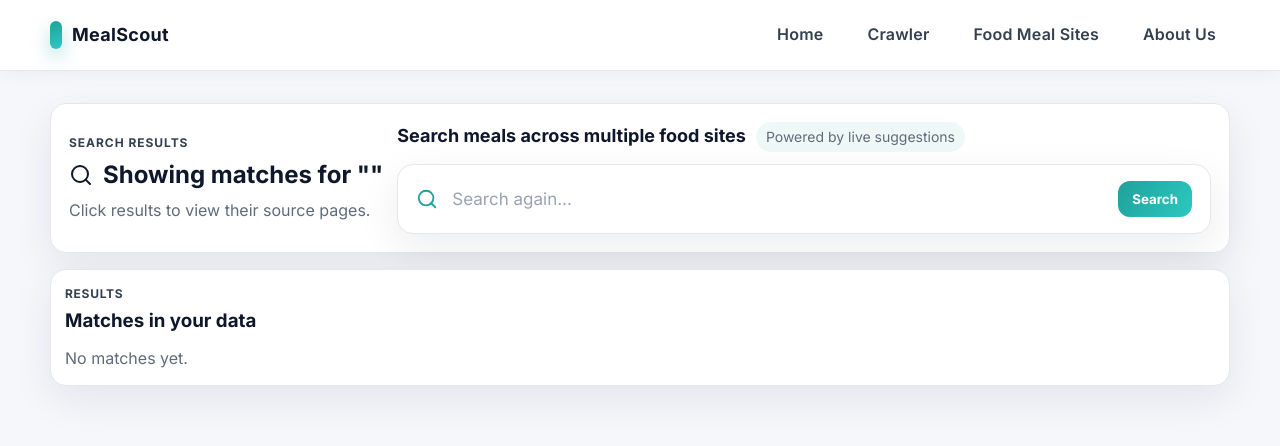
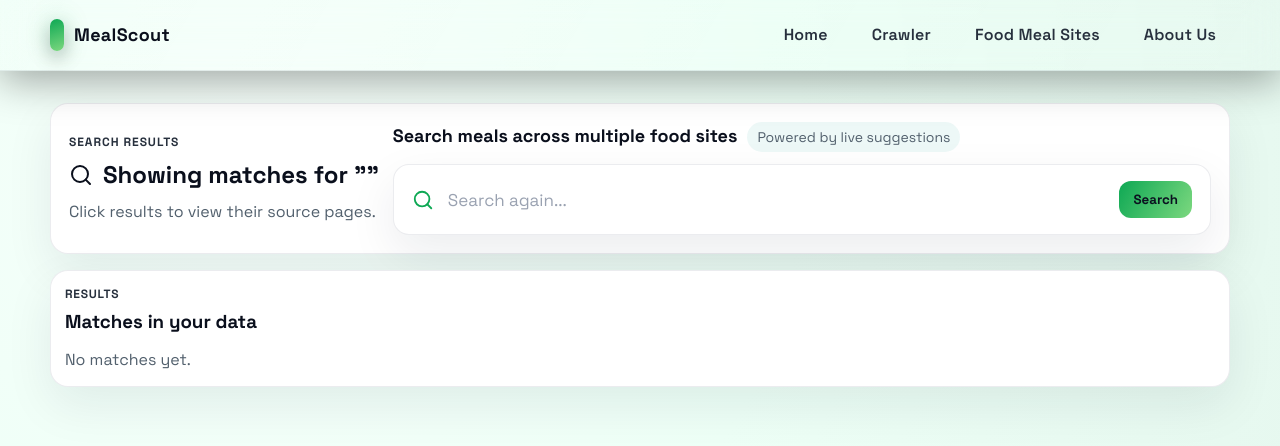
Before and after one commit to meenbajwa/mealsapp, a React (Vite) app: page /search in a window 1280 px wide. Shown: the top 446 px of the page. Built offline with nearby package versions, Linux system fonts and the light colour scheme.

Commit message:
front-end-freezed

```diff
--- a/src/App.css
+++ b/src/App.css
@@ -1,6 +1,7 @@
 .app-shell {
   background: var(--bg);
   min-height: 100vh;
+  transition: background 0.4s ease;
 }
 
 .content-area {
@@ -31,6 +32,7 @@
 .card-surface {
   background: var(--surface);
   border: 1px solid var(--border);
-  border-radius: 16px;
+  border-radius: 18px;
   box-shadow: var(--shadow-soft);
+  backdrop-filter: blur(6px);
 }
--- a/src/components/MealsGrid.module.css
+++ b/src/components/MealsGrid.module.css
@@ -29,7 +29,7 @@
 }
 
 .badge {
-  background: rgba(31, 161, 156, 0.1);
+  background: rgba(14, 168, 84, 0.12);
   color: var(--primary-strong);
   padding: 6px 10px;
   border-radius: 12px;
--- a/src/components/Navbar.module.css
+++ b/src/components/Navbar.module.css
@@ -2,9 +2,10 @@
   position: sticky;
   top: 0;
   z-index: 10;
-  background: var(--surface);
+  background: linear-gradient(120deg, rgba(255, 255, 255, 0.06), rgba(255, 255, 255, 0.02));
   border-bottom: 1px solid var(--border);
-  box-shadow: 0 4px 16px rgba(15, 23, 42, 0.04);
+  box-shadow: 0 10px 40px rgba(0, 0, 0, 0.35);
+  backdrop-filter: blur(16px);
 }
 
 .navInner {
@@ -25,11 +26,11 @@
 }
 
 .logoMark {
-  width: 12px;
-  height: 28px;
-  background: linear-gradient(160deg, var(--primary), #2fc9c2);
-  border-radius: 8px;
-  box-shadow: 0 8px 18px rgba(31, 161, 156, 0.35);
+  width: 14px;
+  height: 32px;
+  background: linear-gradient(160deg, var(--primary), var(--accent));
+  border-radius: 10px;
+  box-shadow: 0 8px 18px rgba(0, 0, 0, 0.25), var(--glow);
 }
 
 .logoText {
@@ -48,6 +49,7 @@
   color: var(--text);
   cursor: pointer;
   transition: border-color 0.2s ease, transform 0.2s ease;
+  box-shadow: var(--shadow-soft);
 }
 
 .menuButton:hover {
@@ -71,15 +73,15 @@
 }
 
 .link:hover {
-  background: rgba(31, 161, 156, 0.08);
+  background: rgba(255, 255, 255, 0.08);
   color: var(--text-strong);
   transform: translateY(-1px);
 }
 
 .active {
-  background: rgba(31, 161, 156, 0.12);
-  color: var(--primary-strong);
-  box-shadow: inset 0 0 0 1px rgba(31, 161, 156, 0.2);
+  background: rgba(255, 255, 255, 0.12);
+  color: var(--text-strong);
+  box-shadow: inset 0 0 0 1px var(--border-strong);
 }
 
 @media (max-width: 768px) {
--- a/src/components/SearchBar.module.css
+++ b/src/components/SearchBar.module.css
@@ -63,8 +63,8 @@
 
 .submit {
   border: none;
-  background: linear-gradient(120deg, #1fa19c, #2cc8c1);
-  color: white;
+  background: linear-gradient(120deg, var(--primary), var(--accent));
+  color: #0b1220;
   font-weight: 800;
   padding: 10px 14px;
   border-radius: 12px;
--- a/src/components/SiteList.module.css
+++ b/src/components/SiteList.module.css
@@ -61,14 +61,14 @@
 }
 
 .item:hover {
-  border-color: rgba(31, 161, 156, 0.3);
+  border-color: rgba(14, 168, 84, 0.3);
   box-shadow: var(--shadow-soft);
   transform: translateY(-2px);
 }
 
 .active {
-  border-color: rgba(31, 161, 156, 0.6);
-  background: #eefaf8;
+  border-color: rgba(14, 168, 84, 0.6);
+  background: #e9fff2;
   box-shadow: var(--shadow-hover);
 }
 
--- a/src/components/SuggestionsPanel.module.css
+++ b/src/components/SuggestionsPanel.module.css
@@ -20,7 +20,7 @@
 
 .pill {
   padding: 6px 10px;
-  background: rgba(31, 161, 156, 0.1);
+  background: rgba(14, 168, 84, 0.12);
   color: var(--primary-strong);
   border-radius: 12px;
   font-size: 13px;
@@ -49,9 +49,9 @@
   align-items: center;
   gap: 10px;
   padding: 12px;
-  background: rgba(31, 161, 156, 0.08);
+  background: rgba(14, 168, 84, 0.08);
   border-radius: 12px;
-  border: 1px dashed rgba(31, 161, 156, 0.3);
+  border: 1px dashed rgba(14, 168, 84, 0.3);
 }
 
 .spellIcon {
@@ -94,7 +94,7 @@
 .item:hover {
   transform: translateY(-2px);
   box-shadow: var(--shadow-hover);
-  border-color: rgba(31, 161, 156, 0.3);
+  border-color: rgba(14, 168, 84, 0.3);
 }
 
 .itemLeft {
--- /dev/null
+++ b/src/components/ThemeToggle.module.css
@@ -0,0 +1,34 @@
+.toggle {
+  display: inline-flex;
+  align-items: center;
+  gap: 8px;
+  padding: 8px 12px;
+  border-radius: 12px;
+  border: 1px solid var(--border);
+  background: var(--surface);
+  color: var(--text-strong);
+  font-weight: 700;
+  cursor: pointer;
+  transition: transform 0.15s ease, box-shadow 0.15s ease, border-color 0.15s ease;
+  box-shadow: var(--shadow-soft);
+}
+
+.toggle:hover {
+  transform: translateY(-1px);
+  box-shadow: var(--shadow-hover);
+  border-color: var(--border-strong);
+}
+
+.thumb {
+  display: grid;
+  place-items: center;
+  width: 28px;
+  height: 28px;
+  border-radius: 50%;
+  background: linear-gradient(135deg, var(--primary), var(--accent));
+  color: #0b1220;
+}
+
+.label {
+  font-size: 13px;
+}
--- a/src/components/TopSearches.module.css
+++ b/src/components/TopSearches.module.css
@@ -29,7 +29,7 @@
 }
 
 .badge {
-  background: rgba(31, 161, 156, 0.1);
+  background: rgba(14, 168, 84, 0.12);
   color: var(--primary-strong);
   padding: 6px 10px;
   border-radius: 12px;
@@ -59,7 +59,7 @@
 
 .chip:hover {
   transform: translateY(-2px);
-  border-color: rgba(31, 161, 156, 0.4);
+  border-color: rgba(14, 168, 84, 0.4);
   box-shadow: var(--shadow-soft);
   color: var(--text-strong);
 }
@@ -73,7 +73,7 @@
 }
 
 .count {
-  background: rgba(31, 161, 156, 0.14);
+  background: rgba(14, 168, 84, 0.14);
   color: var(--primary-strong);
   padding: 4px 8px;
   border-radius: 10px;
--- a/src/index.css
+++ b/src/index.css
@@ -1,25 +1,29 @@
-@import url('https://fonts.googleapis.com/css2?family=Inter:wght@400;500;600;700&display=swap');
+@import url('https://fonts.googleapis.com/css2?family=Space+Grotesk:wght@400;500;600;700&display=swap');
 
 :root {
-  font-family: 'Inter', 'Segoe UI', system-ui, -apple-system, sans-serif;
+  font-family: 'Space Grotesk', 'Inter', 'Segoe UI', system-ui, -apple-system, sans-serif;
   line-height: 1.6;
   font-weight: 400;
-  color: #1f2933;
-  background-color: #f6f7fb;
-  --bg: #f6f7fb;
+  color: #1f2937;
+  background-color: #f6fffb;
+
+  --bg: radial-gradient(circle at 20% 20%, #f7fffb, #edfff6 45%, #e6f8ef 90%);
   --surface: #ffffff;
-  --text: #1f2933;
-  --text-strong: #0f172a;
-  --muted: #5f6b7a;
-  --muted-strong: #344050;
-  --primary: #1fa19c;
-  --primary-strong: #17867f;
-  --border: #e5e7eb;
-  --border-strong: #d5d8df;
+  --surface-strong: #ffffff;
+  --text: #0f172a;
+  --text-strong: #0a0f1c;
+  --muted: #52606d;
+  --muted-strong: #27303d;
+  --primary: #0ea854;
+  --primary-strong: #0d8f48;
+  --accent: #7cd87f;
+  --border: rgba(12, 23, 54, 0.08);
+  --border-strong: rgba(12, 23, 54, 0.16);
   --success: #16a34a;
   --danger: #e11d48;
-  --shadow-soft: 0 14px 40px rgba(12, 23, 54, 0.08);
-  --shadow-hover: 0 18px 48px rgba(12, 23, 54, 0.12);
+  --shadow-soft: 0 18px 48px rgba(12, 23, 54, 0.08);
+  --shadow-hover: 0 24px 64px rgba(12, 23, 54, 0.12);
+  --glow: 0 0 24px rgba(14, 168, 84, 0.25);
 }
 
 *,
@@ -35,6 +39,7 @@
   color: var(--text);
   text-rendering: optimizeLegibility;
   -webkit-font-smoothing: antialiased;
+  transition: background 0.4s ease, color 0.2s ease;
 }
 
 a {
@@ -54,6 +59,6 @@
 }
 
 ::selection {
-  background: rgba(31, 161, 156, 0.16);
+  background: rgba(249, 115, 22, 0.15);
   color: var(--text-strong);
 }
```
Also changed, not shown: src/components/ThemeToggle.jsx (added, +33 -0 lines), src/components/Navbar.jsx (indentation only), 5 other files (tests, documents, lock files or other folders).
